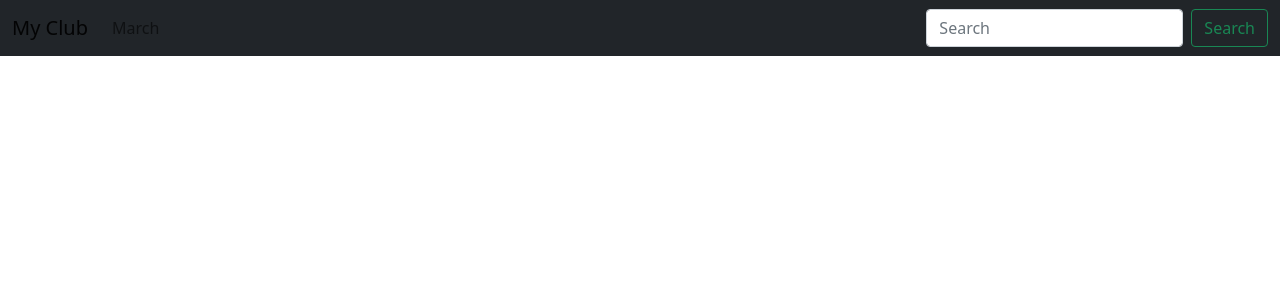
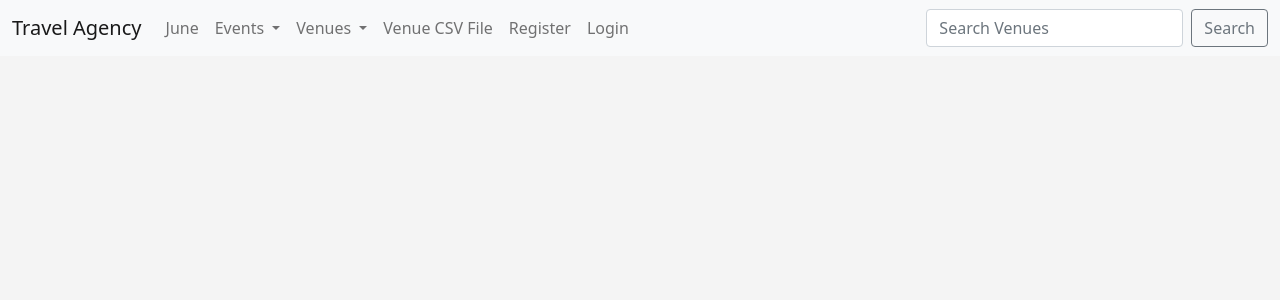
Before and after one commit to serxhio31/myclub_website_last, a Django app: template myclub_website/events/templates/events/base.html in a window 1280 px wide. Shown: the top 300 px of the page. Run offline with Django 3.2, Linux system fonts and the light colour scheme; the template is opened without the code that fills it, so the values that code supplies are empty.

Commit message:
last last

```diff
--- a/myclub_website/events/templates/events/base.html
+++ b/myclub_website/events/templates/events/base.html
@@ -8,15 +8,30 @@
     <!-- Bootstrap CSS -->
     <link href="https://cdn.jsdelivr.net/npm/bootstrap@5.1.3/dist/css/bootstrap.min.css" rel="stylesheet" integrity="sha384-1BmE4kWBq78iYhFldvKuhfTAU6auU8tT94WrHftjDbrCEXSU1oBoqyl2QvZ6jIW3" crossorigin="anonymous">
 
-    <title>Hello, world!</title>
+    <title>Travel'n Tours </title>
+    <style>
+    body{background: #f4f4f4;}
+    </style>
   </head>
   <body>
     {% include 'events/navbar.html' %}
   <br/>
+  <div class='container'>
+
+    {% if messages %}
+      {% for message in messages %}
+
+    <div class="alert alert-warning alert-dismissible fade show" role="alert">
+      {{ message }}
+    <button type="button" class="btn-close" data-bs-dismiss="alert" aria-label="Close"></button>
+    </div>
+      {% endfor %}
+    {% endif %}
+
     {% block content %}
 
     {% endblock %}
-
+  </div>
     <!-- Optional JavaScript; choose one of the two! -->
 
     <!-- Option 1: Bootstrap Bundle with Popper -->
--- a/myclub_website/events/templates/events/navbar.html
+++ b/myclub_website/events/templates/events/navbar.html
@@ -1,6 +1,6 @@
-<nav class="navbar navbar-expand-lg navbar-light bg-dark">
+<nav class="navbar navbar-expand-lg navbar-light bg-light">
   <div class="container-fluid">
-    <a class="navbar-brand" href="{% url 'home' %}">My Club</a>
+    <a class="navbar-brand" href="{% url 'home' %}">Travel Agency</a>
     <button class="navbar-toggler" type="button" data-bs-toggle="collapse" data-bs-target="#navbarSupportedContent" aria-controls="navbarSupportedContent" aria-expanded="false" aria-label="Toggle navigation">
       <span class="navbar-toggler-icon"></span>
     </button>
@@ -8,14 +8,77 @@
       <ul class="navbar-nav me-auto mb-2 mb-lg-0">
 
         <li class="nav-item">
-          <a class="nav-link" href="{% url 'home' '2022' 'June' %}">March</a>
+          <a class="nav-link" href="{% url 'home' '2022' 'June' %}">June</a>
         </li>
 
 
+        <li class="nav-item dropdown">
+          <a class="nav-link dropdown-toggle" href="#" id="navbarDropdown" role="button" data-bs-toggle="dropdown" aria-expanded="false">
+            Events
+          </a>
+          <ul class="dropdown-menu" aria-labelledby="navbarDropdown">
+            <li><a class="nav-link" href="{% url 'list-events'  %}">All Events</a></li>
+            {% if user.is_authenticated %}
+            <li><a class="nav-link" href="{% url 'add-event'  %}">Add Event</a></li>
+            <li><a class="nav-link" href="{% url 'my_events'  %}">My Events</a></li>
+            {% endif %}
+          </ul>
+        </li>
+        <li class="nav-item dropdown">
+          <a class="nav-link dropdown-toggle" href="#" id="navbarDropdown" role="button" data-bs-toggle="dropdown" aria-expanded="false">
+            Venues
+          </a>
+          <ul class="dropdown-menu" aria-labelledby="navbarDropdown">
+            <li><a class="nav-link" href="{% url 'list-venues'  %}">All Venues</a></li>
+            {% if user.is_authenticated %}
+            <li><a class="nav-link" href="{% url 'add-venue'  %}">Add Venue</a></li>
+            {% endif %}
+          </ul>
+        </li>
+
+
+        <li class="nav-item">
+          <a class="nav-link" href="{% url 'venue-csv'  %}">Venue CSV File</a>
+        </li>
+
+        {% if user.is_authenticated %}
+        <li class="nav-item">
+          <a class="nav-link" href="{% url 'logout'  %}">Logout</a>
+        </li>
+        {% else %}
+        <li class="nav-item">
+          <a class="nav-link" href="{% url 'register'  %}">Register</a>
+        </li>
+        <li class="nav-item">
+          <a class="nav-link" href="{% url 'login'  %}">Login</a>
+        </li>
+        {% endif %}
+
+
+
+
+
+
+<!--       {% if user.is_authenticated %}-->
+<!--        <li class="nav-item">-->
+<!--          <a class="nav-link" href="logout">Logout</a>-->
+<!--        </li>-->
+<!--        {% else %}-->
+<!--        <li class="nav-item">-->
+<!--          <a class="nav-link" href="login">Login</a>-->
+<!--        </li>-->
+<!--        <li class="nav-item">-->
+<!--          <a class="nav-link" href="register">Register</a>-->
+<!--        </li>-->
+<!--        {% endif %}-->
       </ul>
-      <form class="d-flex">
-        <input class="form-control me-2" type="search" placeholder="Search" aria-label="Search">
-        <button class="btn btn-outline-success" type="submit">Search</button>
+
+      <form class="d-flex" method=POST action="{% url 'search-venues' %}">
+
+        {% csrf_token %}
+
+        <input class="form-control me-2" type="search" placeholder="Search Venues" aria-label="Search" name="searched">
+        <button class="btn btn-outline-secondary" type="submit">Search</button>
       </form>
     </div>
   </div>
--- a/myclub_website/events/urls.py
+++ b/myclub_website/events/urls.py
@@ -3,6 +3,21 @@ from django.urls import path
 from . import views
 
 urlpatterns = [
-    path('', views.home, name='home'),
-    path('<int:year>/<str:month>/', views.home, name='home')
+    path('', views.home,name='home'),
+    path('<int:year>/<str:month>/', views.home, name='home'),
+    path('events', views.all_events, name='list-events'),
+    path('add_venue', views.add_venue, name='add-venue'),
+    path('list_venues', views.list_venues, name='list-venues'),
+    path('show_venue/<venue_id>', views.show_venue, name='show-venue'),
+    path('search_venues', views.search_venues, name='search-venues'),
+    # path('register', views.register , name = 'register'),
+    # path('login', views.login , name='login'),
+    # path('logout', views.logout , name='logout'),
+    path('update_venue/<venue_id>', views.update_venue, name='update-venue'),
+    path('add_event', views.add_event, name='add-event'),
+    path('update_event/<event_id>', views.update_event, name='update-event'),
+    path('delete_event/<event_id>', views.delete_event, name='delete-event'),
+    path('delete_venue/<venue_id>', views.delete_venue, name='delete-venue'),
+    path('venue_csv',views.venue_csv,name='venue-csv'),
+    path('my_events',views.my_events,name='my_events')
 ]
--- a/myclub_website/myclub_website/settings.py
+++ b/myclub_website/myclub_website/settings.py
@@ -37,7 +37,8 @@ INSTALLED_APPS = [
     'django.contrib.sessions',
     'django.contrib.messages',
     'django.contrib.staticfiles',
-    'events'
+    'events',
+    'members'
 ]
 
 MIDDLEWARE = [
--- a/myclub_website/myclub_website/urls.py
+++ b/myclub_website/myclub_website/urls.py
@@ -3,5 +3,13 @@ from django.urls import path,include
 
 urlpatterns = [
     path('admin/', admin.site.urls),
-    path('',include('events.urls'))
+    path('',include('events.urls')),
+    path('members/',include('django.contrib.auth.urls')),
+    path('members/', include('members.urls'))
 ]
+
+#Configure Admin Titles
+
+admin.site.site_header = "My Page Administration Page"
+admin.site.site_title = "Browser Title"
+admin.site.index_title = "Welcome to admin area..."
```
Also changed, not shown: myclub_website/events/admin.py (+19 -2 lines), myclub_website/events/models.py (+6 -2 lines), myclub_website/events/templates/events/home.html (+11 -0 lines), myclub_website/events/views.py (+197 -1 lines), myclub_website/db.sqlite3.
